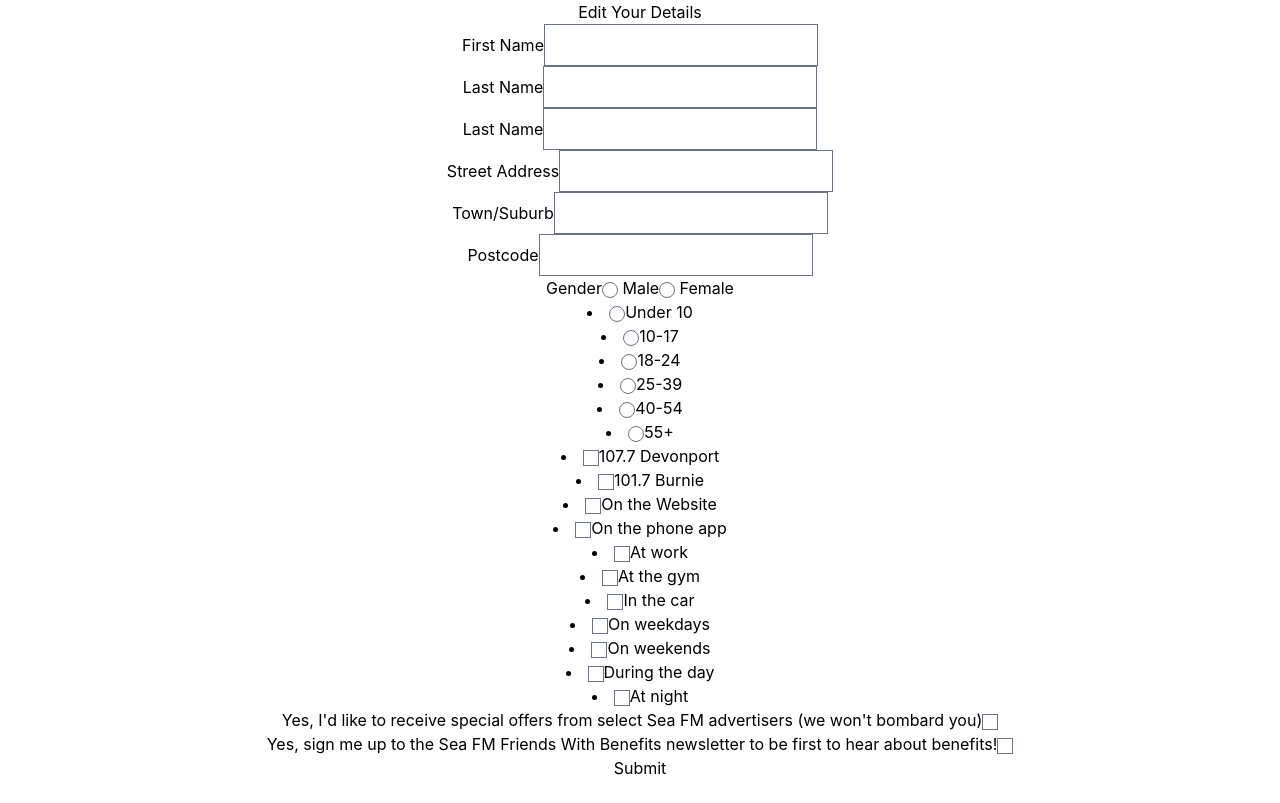
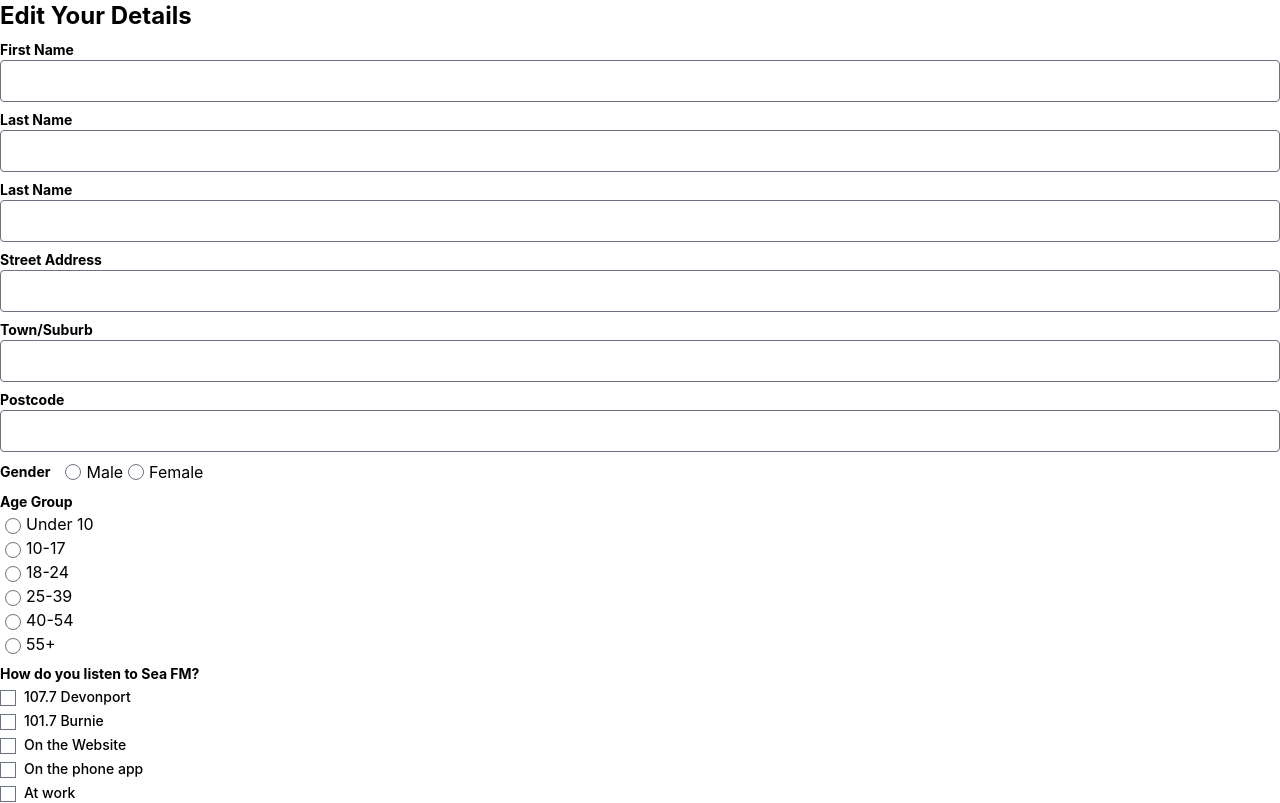
Before and after one commit to Pranab1999/friends-with-benefit-client, a React (Create React App) app: page /update in a window 1280 px wide. Shown: the top 803 px of the page. Built offline with nearby package versions, Linux system fonts and the light colour scheme; no server answers; the database is empty; sample sign-in values are in the browser's storage; the HTML template or start-up script is replaced by a standard one.

Commit message:
upate page styling

```diff
--- a/src/components/Update.jsx
+++ b/src/components/Update.jsx
@@ -160,53 +160,50 @@ const Update = () => {
     }, [user, loading]);
 
     return (
-        <div className='container mx-auto edit'>
-            <div className='edit_container'>
-                <h3>Edit Your Details</h3>
-                <div className="edit_fields">
-                    <div className={"edit edit_first_name"}>
-                        <label>First Name
-                            <input type={"text"} name={"first_name"} value={firstName} onChange={e => setFirstName(e.target.value)}/>
-                        </label>
+        <div className='container edit'>
+            <div className='wrapper flex flex-col space-y-2 text-left'>
+                <div className="page_title text-2xl font-bold">
+                    <h2>Edit Your Details</h2>
                 </div>
-                    <div className={"edit edit_last_name"}>
-                        <label>
-                            Last Name
-                            <input type={"text"} name={"last_name"} value={lastName} onChange={e => setLastName(e.target.value)}/>
-                        </label>
+                <div className="edit_fields space-y-2">
+                    <div className="edit edit_first_name">
+                        <label>First Name</label>
+                        <input type="text" name="first_name" value={firstName} onChange={e => setFirstName(e.target.value)}/>
                     </div>
-                    <div className={"edit edit_phone"}>
-                        <label>
-                            Last Name
-                            <input type={"text"} name={"last_name"} value={phone} onChange={e => setPhone(e.target.value)}/>
-                        </label>
+                    <div className="edit edit_last_name">
+                        <label>Last Name </label>
+                        <input type="text" name={"last_name"} value={lastName} onChange={e => setLastName(e.target.value)}/>
+
                     </div>
-                    <div className={"edit edit_street"}>
-                        <label>
-                            Street Address
-                            <input type={"text"} name={"street"} value={street} onChange={e => setStreet(e.target.value)}/>
-                        </label>
+                    <div className="edit edit_phone">
+                        <label>Last Name</label>
+                        <input type="text" name={"last_name"} value={phone} onChange={e => setPhone(e.target.value)}/>
+
                     </div>
-                    <div className={"edit edit_suburb"}>
-                        <label>
-                            Town/Suburb
-                            <input type={"text"} name={"suburb"} value={suburb} onChange={e => setSuburb(e.target.value)}/>
-                        </label>
+                    <div className="edit edit_street">
+                        <label>Street Address</label>
+                        <input type="text" name="street" value={street} onChange={e => setStreet(e.target.value)}/>
+
                     </div>
-                    <div className={"edit edit_postcode"}>
-                        <label>
-                            Postcode
-                            <input type={"text"} name={"postcode"} value={postcode} onChange={e => setPostcode(e.target.value)}/>
-                        </label>
+                    <div className="edit edit_suburb">
+                        <label>Town/Suburb</label>
+                        <input type="text" name={"suburb"} value={suburb} onChange={e => setSuburb(e.target.value)}/>
+
                     </div>
-                    <div className={"edit edit_gender"}>
-                        <label>
-                            Gender
+                    <div className="edit edit_postcode">
+                        <label>Postcode</label>
+                        <input type="text" name={"postcode"} value={postcode} onChange={e => setPostcode(e.target.value)}/>
+
+                    </div>
+                    <div className="edit edit_gender">
+                        <label>Gender</label>
                         <input type="radio" value="Male" name="gender" onChange={onChangeGender} checked={gender === "Male"} /> Male
                         <input type="radio" value="Female" name="gender" onChange={onChangeGender} checked={gender === "Female"}/> Female
-                        </label>
+
                     </div>
-                    <div className={"edit edit_age"}>
+                    <div className="edit edit_age">
+                        <label>Age Group</label>
+                        <ul>
                             {ageGroup.map((object, i) => {
                                 return (
                                     <li key={i}>
@@ -217,8 +214,11 @@ const Update = () => {
                                     </li>
                                 );
                             })}
+                        </ul>
                     </div>
-                    <div className={"edit edit_listen"}>
+                    <div className="edit edit_listen">
+                        <label>How do you listen to Sea FM?</label>
+                        <ul>
                             {listenGroup.map(( name , index) => {
                                 return (
                                     <li key={index}>
@@ -230,38 +230,42 @@ const Update = () => {
                                             checked={groupCheckState[index]}
                                             onChange={() => onListenGroupChange(index)}
                                         />
-                                    <label htmlFor={`custom-checkbox-${index}`}>{name}</label>
+                                        <label className="checkbox_label" htmlFor={`custom-checkbox-${index}`}>{name}</label>
                                     </li>
                                 );
                             })}
+                        </ul>
                     </div>
-                    <div className={"edit edit_newsletter"}>
-                        <label>
-                            Yes, I'd like to receive special offers from select Sea FM advertisers (we won't bombard you)
+                    <div className="edit edit_newsletter">
                             <input type='checkbox'
                                    className='register_newsletter'
                                    checked={newsletterSubscription}
                                    onChange={() => setNewsletterSubscription(!newsletterSubscription)}
                             />
-                        </label>
+                            <label className="checkbox_label">Yes, I'd like to receive special offers from select Sea FM advertisers (we won't bombard you)</label>
                     </div>
-                    <div className={"edit edit_offers"}>
-                        <label>
-                            Yes, sign me up to the Sea FM Friends With Benefits newsletter to be first to hear about benefits!
+                    <div className="edit edit_offers">
+
                             <input type='checkbox'
                                    className='register_offers'
                                    checked={offers}
                                    onChange={() => setOffers(!offers)}
                             />
-                        </label>
+                            <label className="checkbox_label">Yes, sign me up to the Sea FM Friends With Benefits newsletter to be first to hear about benefits!</label>
                     </div>
                 </div>
-                <button className='update_btn'
+                <div className="page_options flex flex-row space-x-1">
+                    <button className='update_btn login_btn button text-white border-2 bg-btn-green px-3 py-2 last:rounded '
                             onClick={() => updateUserData(
                                 firstName, lastName, phone, street, suburb, postcode, gender, age, listen, newsletterSubscription, offers
                             )}>
-                    Submit
+                        Save Details
                     </button>
+                    <button className='update_btn login_btn button text-white border-2 bg-btn-red px-3 py-2 last:rounded '
+                            onClick={() => window.location.href = '/account'}>
+                        Cancel
+                    </button>
+                </div>
             </div>
         </div>
     );
--- a/src/components/Update.scss
+++ b/src/components/Update.scss
@@ -0,0 +1,65 @@
+.edit {
+    .edit_fields {
+        .edit {
+            @apply flex flex-col;
+
+            label {
+                @apply text-sm font-bold;
+            }
+
+            input[type='text'] {
+                @apply form-input rounded;
+            }
+
+        }
+
+        .edit.edit_gender {
+            flex-direction: row;
+            align-items: center;
+
+            label{
+                margin-right: 10px;
+            }
+
+            input[type='radio'] {
+                margin: 0px 5px;
+            }
+        }
+
+        .edit.edit_age{
+            flex-direction: column;
+
+            label{
+                margin-right: 10px;
+            }
+
+            input[type='radio'] {
+                margin: 0px 5px;
+            }
+        }
+
+        .edit.edit_listen{
+            input[type='checkbox'] {
+                @apply mr-2;
+            }
+
+            label.checkbox_label{
+                font-weight: 500;
+            }
+        }
+
+        .edit.edit_newsletter , .edit.edit_offers{
+
+            flex-direction: row;
+            align-items: center;
+
+            input[type='checkbox'] {
+                @apply mr-2;
+            }
+
+            label.checkbox_label{
+                font-weight: 500;
+            }
+        }
+    }
+}
```
Lines whose indentation alone changed are shown as unchanged.
